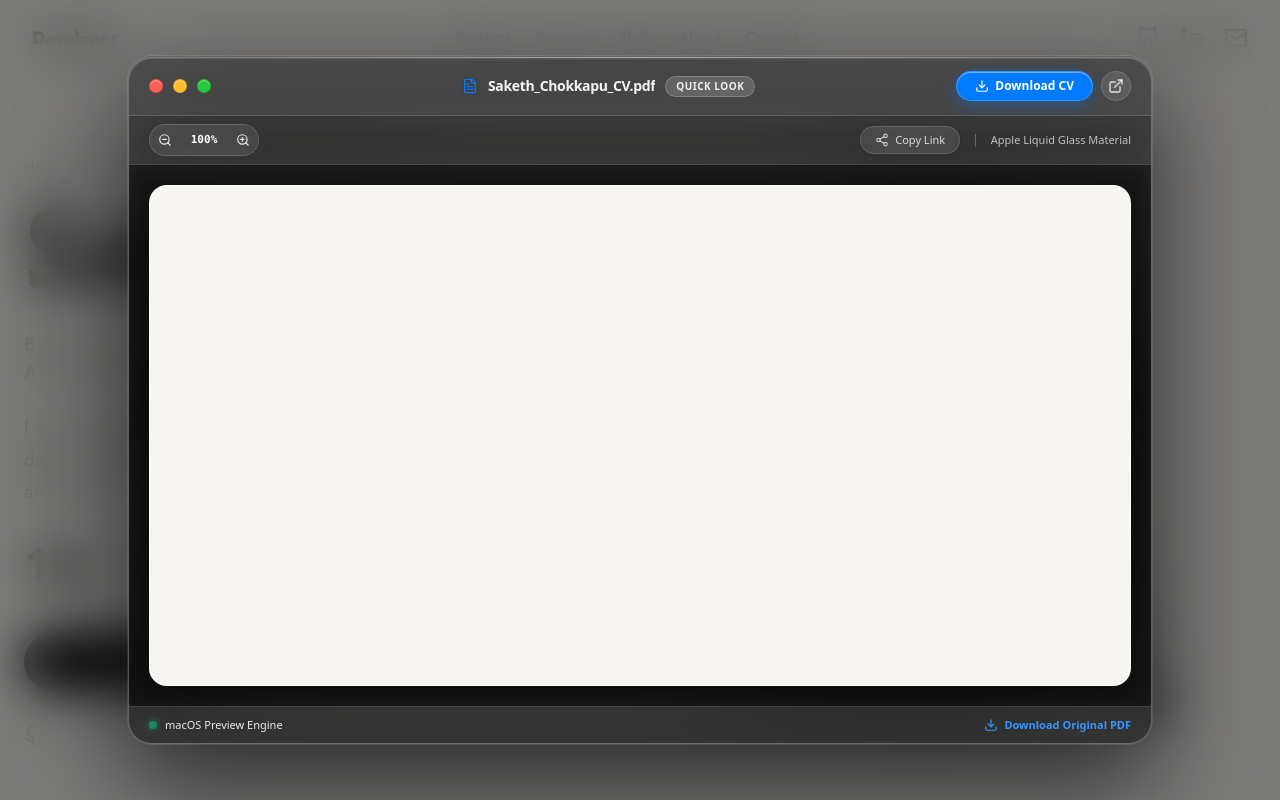
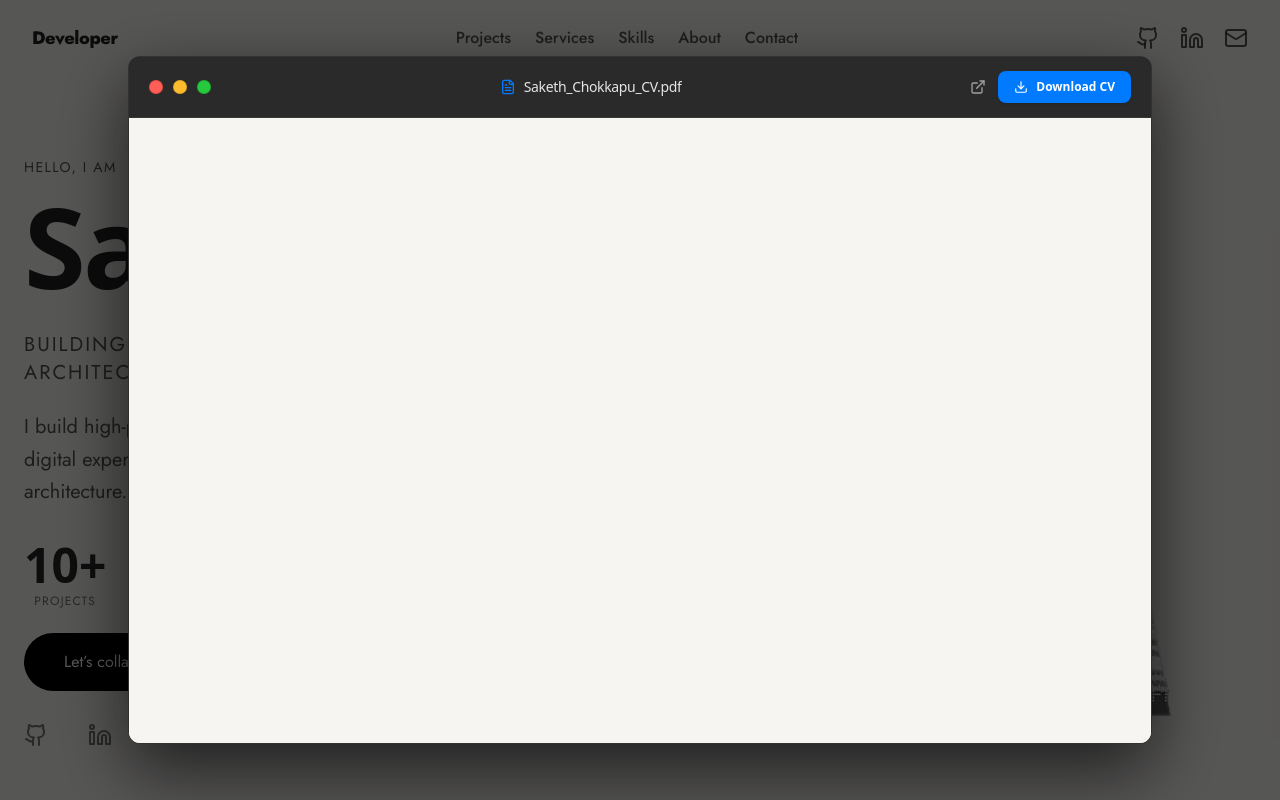
Before and after one commit to Ch-saketh/saketh-chokkapu-portfolio, a React (Vite) app in the folder Portfolio/: page / in a window 1280 px wide. Both pictures are taken after a click on the button "View CV". Shown: the top 800 px of the page. Built offline with nearby package versions, Linux system fonts and the light colour scheme; a web font is replaced by a local one.

Commit message:
refactor: Simplify CV modal to clean macOS Quick Look with solid Apple blue button, thin edges and edge-to-edge PDF viewer

```diff
--- a/Portfolio/src/components/Home/CVModal.tsx
+++ b/Portfolio/src/components/Home/CVModal.tsx
@@ -6,13 +6,8 @@ import {
   Minus,
   Maximize2,
   Minimize2,
-  ZoomIn,
-  ZoomOut,
-  RotateCcw,
   ExternalLink,
   FileText,
-  CheckCircle2,
-  Share2,
 } from "lucide-react";
 import CVPDF from "/assets/sample-cv.pdf";
 
@@ -29,8 +24,6 @@ export const CVModal: React.FC<CVModalProps> = ({
 }) => {
   const [isFullscreen, setIsFullscreen] = useState(false);
   const [isMinimized, setIsMinimized] = useState(false);
-  const [zoomLevel, setZoomLevel] = useState(100);
-  const [isCopied, setIsCopied] = useState(false);
   const modalRef = useRef<HTMLDivElement>(null);
 
   // Keyboard shortcut listener (Esc to close)
@@ -73,16 +66,15 @@ export const CVModal: React.FC<CVModalProps> = ({
 
   const transformOrigin = getGenieTransformOrigin();
 
-  // Apple macOS Genie animation variants
+  // macOS Genie animation variants
   const genieVariants: Variants = {
     hidden: {
       opacity: 0,
-      scaleX: 0.12,
-      scaleY: 0.04,
+      scaleX: 0.15,
+      scaleY: 0.05,
       y: originRect ? originRect.top - window.innerHeight / 2 : 100,
       x: originRect ? originRect.left - window.innerWidth / 2 : 0,
-      filter: "blur(16px) contrast(1.3)",
-      borderRadius: "40px",
+      borderRadius: "20px",
     },
     visible: {
       opacity: 1,
@@ -90,37 +82,25 @@ export const CVModal: React.FC<CVModalProps> = ({
       scaleY: 1,
       x: 0,
       y: 0,
-      filter: "blur(0px) contrast(1)",
-      borderRadius: isFullscreen ? "0px" : "24px",
+      borderRadius: isFullscreen ? "0px" : "12px",
       transition: {
         type: "spring",
-        stiffness: 280,
-        damping: 26,
-        mass: 0.75,
+        stiffness: 300,
+        damping: 28,
+        mass: 0.7,
       },
     },
     exit: {
       opacity: 0,
-      scaleX: 0.08,
+      scaleX: 0.1,
       scaleY: 0.02,
       x: originRect ? originRect.left - window.innerWidth / 2 : 0,
       y: originRect ? originRect.top - window.innerHeight / 2 + 20 : 100,
-      filter: "blur(20px) saturate(2)",
       transition: {
-        duration: 0.42,
+        duration: 0.35,
         ease: [0.32, 0.72, 0, 1],
       },
     },
-  };
-
-  const handleZoomIn = () => setZoomLevel((prev) => Math.min(prev + 25, 200));
-  const handleZoomOut = () => setZoomLevel((prev) => Math.max(prev - 25, 50));
-  const handleResetZoom = () => setZoomLevel(100);
-
-  const handleCopyLink = () => {
-    navigator.clipboard.writeText(window.location.origin + CVPDF);
-    setIsCopied(true);
-    setTimeout(() => setIsCopied(false), 2000);
   };
 
   if (!isOpen) return null;
@@ -128,17 +108,17 @@ export const CVModal: React.FC<CVModalProps> = ({
   return (
     <AnimatePresence>
       {isOpen && (
-        <div className="fixed inset-0 z-[100] flex items-center justify-center p-3 sm:p-5 md:p-8">
-          {/* Apple Vibrant Ambient Backdrop */}
+        <div className="fixed inset-0 z-[100] flex items-center justify-center p-2 sm:p-5 md:p-8">
+          {/* Simple Clean Dark Backdrop Overlay - NO BLUR */}
           <motion.div
             initial={{ opacity: 0 }}
             animate={{ opacity: 1 }}
             exit={{ opacity: 0 }}
             onClick={onClose}
-            className="absolute inset-0 bg-black/50 backdrop-blur-xl transition-all duration-300"
+            className="absolute inset-0 bg-black/65 transition-opacity duration-200"
           />
 
-          {/* ================= APPLE macOS LIQUID GLASS WINDOW ================= */}
+          {/* ================= macOS QUICK LOOK WINDOW ================= */}
           <motion.div
             ref={modalRef}
             variants={genieVariants}
@@ -147,31 +127,25 @@ export const CVModal: React.FC<CVModalProps> = ({
             exit="exit"
             style={{ transformOrigin }}
             className={`
-              relative z-10 flex flex-col w-full
-              bg-gradient-to-b from-neutral-900/60 via-neutral-950/70 to-neutral-900/75
-              border border-white/25 ring-1 ring-white/10
-              shadow-[0_40px_100px_rgba(0,0,0,0.65),inset_0_1.5px_1px_rgba(255,255,255,0.35)]
-              backdrop-blur-3xl backdrop-saturate-200 text-white
+              relative z-10 flex flex-col w-full bg-[#1E1E1E] text-white
+              border border-neutral-700/60 shadow-[0_25px_70px_rgba(0,0,0,0.65)]
               overflow-hidden transition-all duration-300 font-sans
               ${
                 isFullscreen
                   ? "w-screen h-screen rounded-none border-none p-0"
-                  : "max-w-5xl h-[88vh] sm:h-[86vh] rounded-[24px]"
+                  : "max-w-5xl h-[88vh] sm:h-[86vh] rounded-xl"
               }
             `}
           >
-            {/* Top Gloss Highlight Ribbon */}
-            <div className="absolute top-0 inset-x-0 h-px bg-gradient-to-r from-transparent via-white/40 to-transparent z-20 pointer-events-none" />
-
-            {/* ================= APPLE macOS HEADER BAR ================= */}
-            <div className="relative z-10 flex items-center justify-between px-5 py-3.5 bg-white/10 backdrop-blur-2xl border-b border-white/15 select-none shadow-sm">
+            {/* ================= macOS HEADER BAR ================= */}
+            <div className="flex items-center justify-between px-5 py-3.5 bg-[#2A2A2A] border-b border-neutral-700/60 select-none">
               {/* Traffic Light Control Buttons */}
-              <div className="flex items-center gap-2.5 w-28">
+              <div className="flex items-center gap-2.5">
                 {/* Red: Close */}
                 <button
                   onClick={onClose}
                   title="Close (Esc)"
-                  className="w-3.5 h-3.5 rounded-full bg-[#FF5F56] hover:bg-[#FF5F56]/90 active:scale-90 border border-[#E0443E]/50 flex items-center justify-center group transition-all shadow-[inset_0_1px_1px_rgba(255,255,255,0.4)] cursor-pointer"
+                  className="w-3.5 h-3.5 rounded-full bg-[#FF5F56] border border-[#E0443E]/60 flex items-center justify-center group cursor-pointer"
                 >
                   <X className="w-2.5 h-2.5 text-neutral-950 opacity-0 group-hover:opacity-100 transition-opacity stroke-[3]" />
                 </button>
@@ -186,7 +160,7 @@ export const CVModal: React.FC<CVModalProps> = ({
                     }, 400);
                   }}
                   title="Minimize"
-                  className="w-3.5 h-3.5 rounded-full bg-[#FFBD2E] hover:bg-[#FFBD2E]/90 active:scale-90 border border-[#DEA123]/50 flex items-center justify-center group transition-all shadow-[inset_0_1px_1px_rgba(255,255,255,0.4)] cursor-pointer"
+                  className="w-3.5 h-3.5 rounded-full bg-[#FFBD2E] border border-[#DEA123]/60 flex items-center justify-center group cursor-pointer"
                 >
                   <Minus className="w-2.5 h-2.5 text-neutral-950 opacity-0 group-hover:opacity-100 transition-opacity stroke-[3]" />
                 </button>
@@ -195,7 +169,7 @@ export const CVModal: React.FC<CVModalProps> = ({
                 <button
                   onClick={() => setIsFullscreen(!isFullscreen)}
                   title={isFullscreen ? "Exit Fullscreen" : "Fullscreen"}
-                  className="w-3.5 h-3.5 rounded-full bg-[#27C93F] hover:bg-[#27C93F]/90 active:scale-90 border border-[#1AAB29]/50 flex items-center justify-center group transition-all shadow-[inset_0_1px_1px_rgba(255,255,255,0.4)] cursor-pointer"
+                  className="w-3.5 h-3.5 rounded-full bg-[#27C93F] border border-[#1AAB29]/60 flex items-center justify-center group cursor-pointer"
                 >
                   {isFullscreen ? (
                     <Minimize2 className="w-2.5 h-2.5 text-neutral-950 opacity-0 group-hover:opacity-100 transition-opacity stroke-[3]" />
@@ -205,154 +179,50 @@ export const CVModal: React.FC<CVModalProps> = ({
                 </button>
               </div>
 
-              {/* Title & Badge (Apple QuickLook style) */}
-              <div className="flex items-center gap-2.5 max-w-[45%] sm:max-w-md truncate">
-                <FileText className="w-4 h-4 text-[#007AFF] shrink-0 drop-shadow-sm" />
-                <span className="text-xs sm:text-sm font-semibold tracking-tight text-white/95 truncate">
+              {/* Document Title */}
+              <div className="flex items-center gap-2 truncate">
+                <FileText className="w-4 h-4 text-[#007AFF] shrink-0" />
+                <span className="text-sm font-medium tracking-tight text-neutral-200 truncate">
                   Saketh_Chokkapu_CV.pdf
-                </span>
-                <span className="hidden md:inline-block px-2.5 py-0.5 text-[10px] tracking-wider uppercase font-semibold bg-white/15 text-white/90 rounded-full border border-white/20 backdrop-blur-xl">
-                  Quick Look
                 </span>
               </div>
 
               {/* Header Right Actions */}
-              <div className="flex items-center gap-2">
-                {/* Apple Primary Download Pill Button */}
+              <div className="flex items-center gap-3">
+                <a
+                  href={CVPDF}
+                  target="_blank"
+                  rel="noopener noreferrer"
+                  title="Open in new tab"
+                  className="text-neutral-400 hover:text-white transition cursor-pointer hidden sm:block"
+                >
+                  <ExternalLink className="w-4 h-4" />
+                </a>
+
+                {/* Solid Apple Blue Download Button - NO GRADIENTS */}
                 <a
                   href={CVPDF}
                   download="Saketh_Chokkapu_CV.pdf"
                   className="
-                    flex items-center gap-1.5 px-4 py-1.5 sm:px-4.5 sm:py-1.5
+                    flex items-center gap-2 px-4 py-2
                     bg-[#007AFF] hover:bg-[#0062CC] active:bg-[#0051B3]
-                    text-white text-xs font-semibold rounded-full
-                    shadow-[0_4px_16px_rgba(0,122,255,0.4),inset_0_1px_0.5px_rgba(255,255,255,0.4)]
-                    border border-white/20 backdrop-blur-lg
-                    transition-all active:scale-95 cursor-pointer
+                    text-white text-xs font-semibold rounded-lg
+                    transition-colors shadow-sm cursor-pointer
                   "
                 >
                   <Download className="w-3.5 h-3.5" />
                   <span>Download CV</span>
                 </a>
-
-                {/* Open in Tab Pill */}
-                <a
-                  href={CVPDF}
-                  target="_blank"
-                  rel="noopener noreferrer"
-                  title="Open in Browser"
-                  className="p-1.5 text-white/80 hover:text-white bg-white/10 hover:bg-white/20 rounded-full border border-white/15 backdrop-blur-xl transition-all active:scale-95 cursor-pointer hidden sm:flex"
-                >
-                  <ExternalLink className="w-4 h-4" />
-                </a>
-
-                {/* Close Button Mobile */}
-                <button
-                  onClick={onClose}
-                  className="p-1.5 text-white/80 hover:text-white bg-white/10 hover:bg-white/20 rounded-full border border-white/15 backdrop-blur-xl transition-all cursor-pointer sm:hidden"
-                >
-                  <X className="w-4 h-4" />
-                </button>
               </div>
             </div>
 
-            {/* ================= APPLE SEGMENTED TOOLBAR ================= */}
-            <div className="relative z-10 flex items-center justify-between px-5 py-2 bg-white/5 backdrop-blur-xl border-b border-white/10 text-xs text-white/80">
-              {/* Glass Segmented Zoom Controls */}
-              <div className="flex items-center gap-1 bg-white/10 p-1 rounded-full border border-white/15 backdrop-blur-2xl shadow-inner">
-                <button
-                  onClick={handleZoomOut}
-                  disabled={zoomLevel <= 50}
-                  title="Zoom Out"
-                  className="p-1 text-white/90 hover:text-white hover:bg-white/20 rounded-full disabled:opacity-30 disabled:cursor-not-allowed transition cursor-pointer"
-                >
-                  <ZoomOut className="w-3.5 h-3.5" />
-                </button>
-                <span className="w-12 text-center text-[11px] font-mono text-white font-semibold">
-                  {zoomLevel}%
-                </span>
-                <button
-                  onClick={handleZoomIn}
-                  disabled={zoomLevel >= 200}
-                  title="Zoom In"
-                  className="p-1 text-white/90 hover:text-white hover:bg-white/20 rounded-full disabled:opacity-30 disabled:cursor-not-allowed transition cursor-pointer"
-                >
-                  <ZoomIn className="w-3.5 h-3.5" />
-                </button>
-
-                {zoomLevel !== 100 && (
-                  <button
-                    onClick={handleResetZoom}
-                    title="Reset Zoom"
-                    className="p-1 ml-1 text-[#3897FF] hover:bg-white/20 rounded-full transition cursor-pointer"
-                  >
-                    <RotateCcw className="w-3.5 h-3.5" />
-                  </button>
-                )}
-              </div>
-
-              {/* Apple Segmented Share / Info Bar */}
-              <div className="flex items-center gap-3">
-                <button
-                  onClick={handleCopyLink}
-                  className="
-                    hover:text-white transition flex items-center gap-1.5 text-[11px]
-                    bg-white/10 hover:bg-white/20 px-3.5 py-1.5 rounded-full
-                    border border-white/15 backdrop-blur-xl shadow-sm cursor-pointer
-                  "
-                >
-                  {isCopied ? (
-                    <>
-                      <CheckCircle2 className="w-3.5 h-3.5 text-emerald-400" />
-                      <span className="text-emerald-400 font-semibold">Copied!</span>
-                    </>
-                  ) : (
-                    <>
-                      <Share2 className="w-3.5 h-3.5 text-white/70" />
-                      <span>Copy Link</span>
-                    </>
-                  )}
-                </button>
-                <span className="hidden sm:inline text-white/30">|</span>
-                <span className="hidden sm:inline text-[11px] font-medium text-white/70">
-                  Apple Liquid Glass Material
-                </span>
-              </div>
-            </div>
-
-            {/* ================= PDF VIEWING CANVAS (LIQUID GLASS FRAME) ================= */}
-            <div className="relative flex-1 w-full h-full overflow-auto bg-black/35 backdrop-blur-md p-3 sm:p-5 flex items-center justify-center">
-              <div
-                className="w-full h-full flex justify-center transition-transform duration-200 ease-out origin-top"
-                style={{
-                  transform: `scale(${zoomLevel / 100})`,
-                  width: zoomLevel > 100 ? `${zoomLevel}%` : "100%",
-                }}
-              >
-                <iframe
-                  src={`${CVPDF}#toolbar=0&navpanes=0&scrollbar=1`}
-                  title="Curriculum Vitae Preview"
-                  className="w-full h-full rounded-[18px] border border-white/25 shadow-2xl bg-white min-h-[500px]"
-                />
-              </div>
-            </div>
-
-            {/* ================= APPLE STATUS FOOTER ================= */}
-            <div className="relative z-10 flex items-center justify-between px-5 py-2.5 bg-white/5 backdrop-blur-2xl border-t border-white/10 text-[11px] text-white/80">
-              <div className="flex items-center gap-2">
-                <span className="w-2 h-2 rounded-full bg-emerald-400 shadow-[0_0_8px_rgba(52,211,153,0.9)] animate-pulse" />
-                <span className="font-medium text-white/90">macOS Preview Engine</span>
-              </div>
-              <div className="flex items-center gap-4">
-                <a
-                  href={CVPDF}
-                  download="Saketh_Chokkapu_CV.pdf"
-                  className="text-[#3897FF] hover:text-[#60A5FA] hover:underline flex items-center gap-1.5 font-semibold"
-                >
-                  <Download className="w-3.5 h-3.5" />
-                  Download Original PDF
-                </a>
-              </div>
+            {/* ================= PDF VIEWING AREA (EDGE-TO-EDGE, THIN BEZEL) ================= */}
+            <div className="relative flex-1 w-full h-full bg-[#181818] overflow-hidden">
+              <iframe
+                src={`${CVPDF}#toolbar=0&navpanes=0&scrollbar=1`}
+                title="Curriculum Vitae Preview"
+                className="w-full h-full border-none bg-white"
+              />
             </div>
           </motion.div>
         </div>
```
